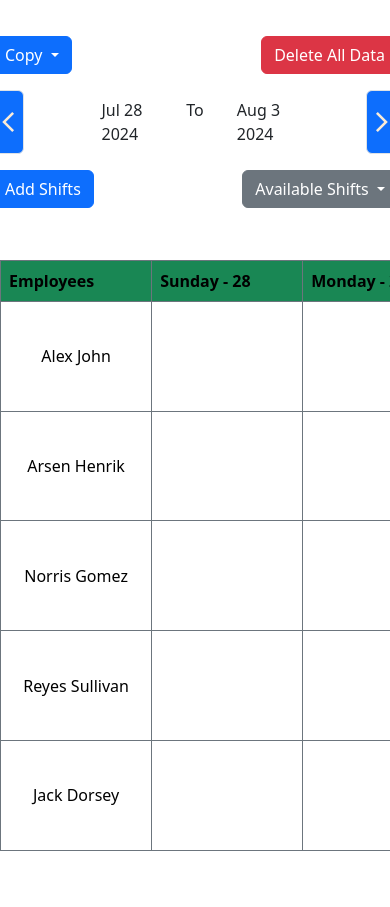
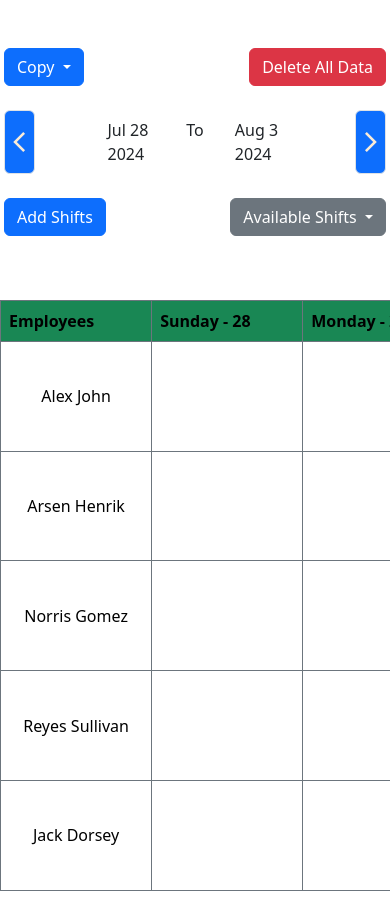
Before and after one commit to akshay-2410/Employee-Shift-Scheduler, a plain HTML site: page index.html in a window 390 px wide. Before the commit the page ends 867 px from the top, so only its background shows below. Drawn offline with nearby package versions, Linux system fonts and the light colour scheme.

Commit message:
responsive_draft_2

```diff
--- a/index.html
+++ b/index.html
@@ -73,8 +73,8 @@
           </div>
         </div>
       </div>
-    <div class="header row p-md-2 mt-4">
-        <div class="mt-2 col-md-3 p-md-2 p-1   justify-content-between d-flex drp-dwn-list">
+    <div class="header row p-2 mt-4">
+        <div class="mt-2 col-md-3 p-2 p-1   justify-content-between d-flex drp-dwn-list">
             <div class="dropdown">
                 <a class="btn btn-primary dropdown-toggle" href="#" role="button" data-bs-toggle="dropdown" aria-expanded="false">
                   Copy
@@ -94,7 +94,7 @@
 
               </div>
         </div>
-        <div class="mt-2 col-md-6 p-md-2 p-1   d-flex justify-content-between">
+        <div class="mt-2 col-md-6 p-2 p-1   d-flex justify-content-between">
             <div id = 'prev_btn' class="toggle-week bg-primary rounded material-symbols-outlined border h-100 d-flex align-items-center justify-content-center">
                 arrow_back_ios_new
             </div>
@@ -113,7 +113,7 @@
                 arrow_forward_ios
             </div>
         </div>
-        <div class="header-end mt-2 col-md-3 p-md-2 p-1  justify-content-between d-flex">
+        <div class="header-end mt-2 col-md-3 p-2 p-1  justify-content-between d-flex">
             <div class="btn btn-primary "  data-bs-toggle="modal" data-bs-target="#exampleModal">
                 Add Shifts
             </div>
```
